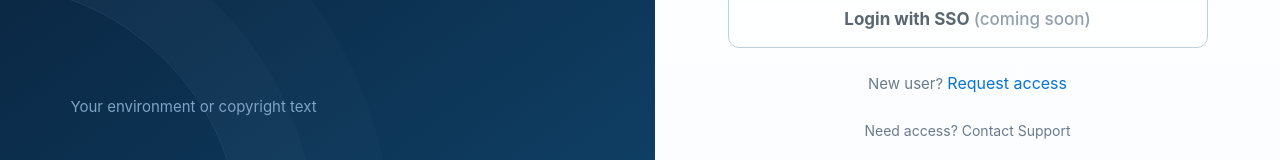
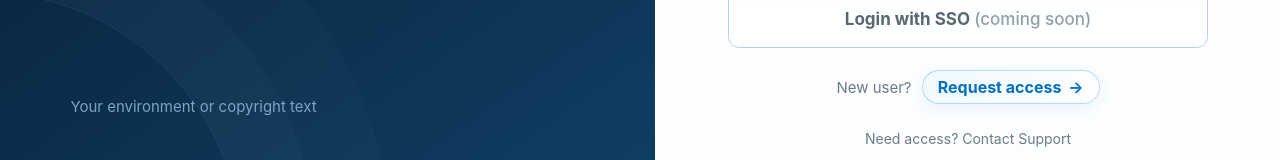
Before and after one commit to ANSH77770/test_product, a React (Vite) app: page /login in a window 1280 px wide. Shown: the part 614-774 px from the top of the page. Built offline with nearby package versions, Linux system fonts and the light colour scheme; no server answers.

Commit message:
feat: add smooth toggle, transform, and exit animations for request access flow

```diff
--- a/src/pages/AccessEnrollment.jsx
+++ b/src/pages/AccessEnrollment.jsx
@@ -18,6 +18,8 @@ export function AccessEnrollment() {
   const [loading, setLoading] = useState(false);
   const [apiError, setApiError] = useState('');
   const [openAccessSelect, setOpenAccessSelect] = useState(null);
+  const [exiting, setExiting] = useState(false);
+
   const updateText = (field) => (event) => {
     setForm((current) => ({ ...current, [field]: event.target.value }));
     setErrors((current) => ({ ...current, [field]: undefined }));
@@ -63,8 +65,21 @@ export function AccessEnrollment() {
     } finally { setLoading(false); }
   };
 
+  const handleLoginTransition = () => {
+    setExiting(true);
+    setTimeout(() => {
+      if (document.startViewTransition) {
+        document.startViewTransition(() => {
+          navigate('/login');
+        });
+      } else {
+        navigate('/login');
+      }
+    }, 280);
+  };
+
   return (
-    <AuthSplitLayout brandPanel={<BrandPanel />} wide>
+    <AuthSplitLayout brandPanel={<BrandPanel />} wide exiting={exiting}>
       <div className="registration-form">
         <div className="registration-form__eyebrow">New account</div>
         <AuthHeading title="Request access" subtitle="Tell us who you are and choose the business areas you need." />
@@ -99,9 +114,9 @@ export function AccessEnrollment() {
               </div>
             </div>
           </section>
-          <Button type="submit" loading={loading}>Submit access request</Button>
+          <Button type="submit" loading={loading} className="submit-access-btn">Submit access request</Button>
         </form>
-        <p className="form-switch"><button className="link-button" type="button" onClick={() => navigate('/login')}>Already registered? Sign in</button></p>
+        <p className="form-switch"><button className="link-button" type="button" onClick={handleLoginTransition}>Already registered? Sign in</button></p>
       </div>
     </AuthSplitLayout>
   );
--- a/src/pages/IdentityEntry.jsx
+++ b/src/pages/IdentityEntry.jsx
@@ -9,6 +9,7 @@ export function IdentityEntry() {
   const navigate = useNavigate();
   const [loading, setLoading] = useState(false);
   const [error, setError] = useState('');
+  const [exiting, setExiting] = useState(false);
 
   const handleLogin = async (credentials) => {
     setLoading(true);
@@ -25,8 +26,21 @@ export function IdentityEntry() {
     }
   };
 
+  const handleRegisterTransition = () => {
+    setExiting(true);
+    setTimeout(() => {
+      if (document.startViewTransition) {
+        document.startViewTransition(() => {
+          navigate('/register');
+        });
+      } else {
+        navigate('/register');
+      }
+    }, 280);
+  };
+
   return (
-    <AuthSplitLayout brandPanel={<BrandPanel />}>
+    <AuthSplitLayout brandPanel={<BrandPanel />} exiting={exiting}>
       <AuthHeading title={AUTH_CONFIG.loginTitle} subtitle={AUTH_CONFIG.loginSubtitle} />
       {error && <div className="notice-error" role="alert">{error}</div>}
       <LoginForm
@@ -34,7 +48,7 @@ export function IdentityEntry() {
         defaultUsername={AUTH_CONFIG.defaultUsername}
         onSubmit={handleLogin}
         onForgotPassword={() => navigate('/forgot-password')}
-        onRegister={() => navigate('/register')}
+        onRegister={handleRegisterTransition}
         loading={loading}
       />
       <p className="support-text">{AUTH_CONFIG.supportText}</p>
--- a/src/shared/components/auth/LoginForm.jsx
+++ b/src/shared/components/auth/LoginForm.jsx
@@ -61,7 +61,13 @@ export function LoginForm({ roles, defaultUsername = '', onSubmit, onForgotPassw
       <Button type="button" variant="secondary" disabled>
         Login with SSO <span>(coming soon)</span>
       </Button>
-      <p className="form-switch">New user? <button type="button" className="link-button" onClick={onRegister}>Request access</button></p>
+      <p className="form-switch">
+        New user?{' '}
+        <button type="button" className="link-button request-access-toggle" onClick={onRegister}>
+          <span>Request access</span>
+          <span className="toggle-icon">→</span>
+        </button>
+      </p>
     </form>
   );
 }
--- a/src/shared/components/layout/AuthSplitLayout.jsx
+++ b/src/shared/components/layout/AuthSplitLayout.jsx
@@ -1,6 +1,6 @@
 import { AUTH_CONFIG } from '@/config/authConfig';
 
-export function AuthSplitLayout({ brandPanel, children, company = AUTH_CONFIG, wide = false }) {
+export function AuthSplitLayout({ brandPanel, children, company = AUTH_CONFIG, wide = false, exiting = false }) {
   return (
     <main className="auth-layout">
       <section className="auth-layout__brand">{brandPanel}</section>
@@ -9,7 +9,7 @@ export function AuthSplitLayout({ brandPanel, children, company = AUTH_CONFIG, w
           <span>{company.companyInitial}</span>
           <strong>{company.companyName}</strong>
         </div>
-        <div className={`auth-layout__form${wide ? ' auth-layout__form--wide' : ''}`}>{children}</div>
+        <div className={`auth-layout__form${wide ? ' auth-layout__form--wide' : ''}${exiting ? ' auth-layout__form--exiting' : ''}`}>{children}</div>
       </section>
     </main>
   );
--- a/src/shared/components/ui/Button.jsx
+++ b/src/shared/components/ui/Button.jsx
@@ -1,6 +1,6 @@
-export function Button({ variant = 'primary', loading = false, children, disabled, ...props }) {
+export function Button({ variant = 'primary', loading = false, className = '', children, disabled, ...props }) {
   return (
-    <button className={`button button--${variant}`} disabled={disabled || loading} {...props}>
+    <button className={`button button--${variant} ${className}`.trim()} disabled={disabled || loading} {...props}>
       {loading ? 'Please wait…' : children}
     </button>
   );
--- a/src/styles/auth.css
+++ b/src/styles/auth.css
@@ -34,8 +34,9 @@ button, input, select { transition: border-color .2s ease, box-shadow .2s ease,
 .auth-layout__brand::after { width: 520px; height: 520px; left: -280px; bottom: -310px; border: 1px solid rgba(159,194,224,.13); box-shadow: 0 0 0 75px rgba(159,194,224,.025), 0 0 0 150px rgba(159,194,224,.018); }
 .auth-layout__content { position: relative; display: flex; flex-direction: column; align-items: center; justify-content: center; overflow: hidden; background: linear-gradient(180deg, #fff 0%, #fbfdff 100%); padding: 56px; }
 .auth-layout__content::before { content: ""; position: absolute; width: 350px; height: 350px; right: -220px; top: -210px; border-radius: 50%; background: #e9f6ff; }
-.auth-layout__form { z-index: 1; width: 100%; max-width: 480px; animation: form-enter .5s ease both; }
+.auth-layout__form { z-index: 1; width: 100%; max-width: 480px; animation: form-enter 0.45s cubic-bezier(0.16, 1, 0.3, 1) both; transition: max-width 0.35s cubic-bezier(0.4, 0, 0.2, 1); }
 .auth-layout__form--wide { max-width: 680px; }
+.auth-layout__form--exiting { animation: form-exit 0.28s cubic-bezier(0.4, 0, 0.2, 1) forwards !important; pointer-events: none; }
 .auth-layout__mobile-brand { display: none; }
 
 .brand-panel { position: relative; z-index: 1; min-height: 100vh; padding: clamp(44px, 7vw, 100px) clamp(42px, 5.5vw, 78px) 70px; color: #fff; display: flex; flex-direction: column; justify-content: space-between; }
@@ -153,7 +154,89 @@ button, input, select { transition: border-color .2s ease, box-shadow .2s ease,
 .success-state { text-align: center; }
 .success-icon { width: 72px; height: 72px; margin: 0 auto 24px; border-radius: 50%; display: grid; place-items: center; background: #e6f5ec; color: #1e8449; font-size: 36px; font-weight: 800; }
 
-@keyframes form-enter { from { opacity: 0; transform: translateY(12px); } to { opacity: 1; transform: translateY(0); } }
+@keyframes form-enter {
+  0% { opacity: 0; transform: translateY(20px) scale(0.96); filter: blur(4px); }
+  100% { opacity: 1; transform: translateY(0) scale(1); filter: blur(0px); }
+}
+
+@keyframes form-exit {
+  0% { opacity: 1; transform: translateY(0) scale(1); filter: blur(0px); }
+  100% { opacity: 0; transform: translateY(-16px) scale(0.95); filter: blur(4px); }
+}
+
+/* Advanced Request Access Toggle Button */
+.request-access-toggle {
+  display: inline-flex;
+  align-items: center;
+  gap: 7px;
+  padding: 6px 15px;
+  margin-left: 6px;
+  border: 1px solid rgba(27, 144, 214, 0.3);
+  border-radius: 99px;
+  background: linear-gradient(135deg, rgba(239, 248, 255, 0.95), rgba(255, 255, 255, 0.95));
+  color: var(--blue);
+  font-weight: 700;
+  box-shadow: 0 4px 14px rgba(0, 112, 192, 0.08);
+  transition: all 0.28s cubic-bezier(0.34, 1.56, 0.64, 1);
+}
+
+.request-access-toggle:hover {
+  transform: translateY(-2px) scale(1.03);
+  border-color: var(--blue);
+  background: linear-gradient(135deg, #d8efff, #ffffff);
+  box-shadow: 0 6px 20px rgba(0, 112, 192, 0.18);
+  color: #005694;
+  text-decoration: none;
+}
+
+.request-access-toggle:active {
+  transform: scale(0.93);
+  box-shadow: 0 2px 6px rgba(0, 112, 192, 0.12);
+}
+
+.request-access-toggle .toggle-icon {
+  display: inline-block;
+  transition: transform 0.28s cubic-bezier(0.34, 1.56, 0.64, 1);
+}
+
+.request-access-toggle:hover .toggle-icon {
+  transform: translateX(4px) scale(1.15);
+}
+
+/* Submit Access Request Button & Step Animations */
+.submit-access-btn {
+  position: relative;
+  overflow: hidden;
+  transition: all 0.28s cubic-bezier(0.34, 1.56, 0.64, 1);
+}
+
+.submit-access-btn::after {
+  content: "";
+  position: absolute;
+  top: 0;
+  left: -100%;
+  width: 100%;
+  height: 100%;
+  background: linear-gradient(90deg, transparent, rgba(255, 255, 255, 0.24), transparent);
+  transition: left 0.6s ease;
+}
+
+.submit-access-btn:hover:not(:disabled)::after {
+  left: 100%;
+}
+
+.submit-access-btn:active:not(:disabled) {
+  transform: scale(0.97);
+}
+
+.access-flow__step {
+  animation: step-fade-in 0.35s cubic-bezier(0.16, 1, 0.3, 1) both;
+}
+
+@keyframes step-fade-in {
+  from { opacity: 0; transform: translateY(10px) scale(0.98); }
+  to { opacity: 1; transform: translateY(0) scale(1); }
+}
 
 @media (max-width: 1150px) {
   .auth-layout { grid-template-columns: minmax(0, 1fr) 500px; }
```
